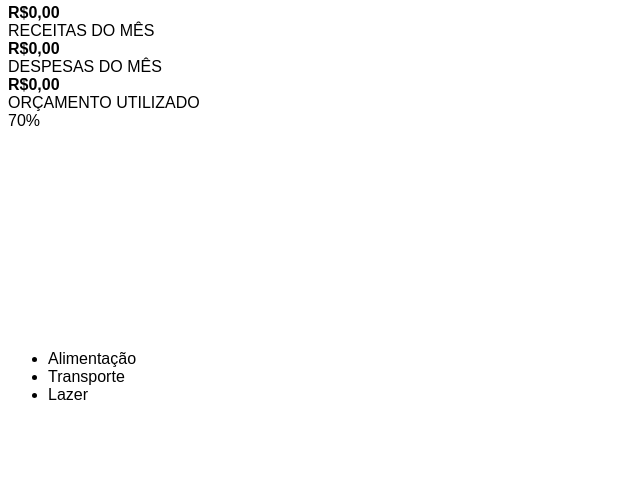
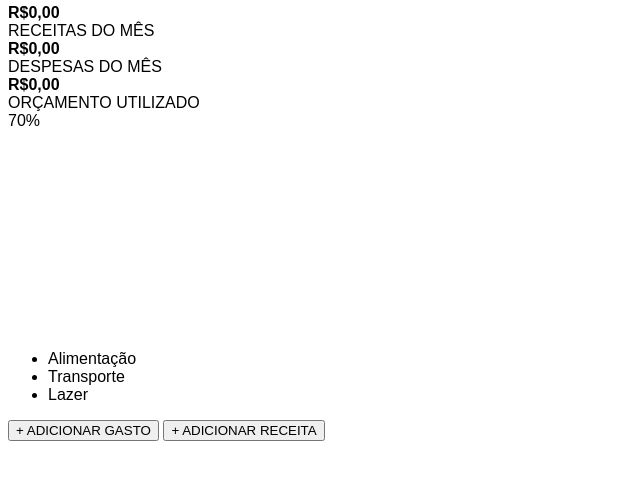
Before and after one commit to psicogi/Controle-de-gastos-pessoais, a plain HTML site: page src/index.html in a window 1280 px wide. Shown: the part 112-592 px from the top of the page, without its empty margins (0-640 px from the left). Drawn offline with Linux system fonts and the light colour scheme.

Commit message:
Seção de ações criada

```diff
--- a/src/index.html
+++ b/src/index.html
@@ -51,6 +51,11 @@
                 <li><span class="cor_lazer"></span>Lazer</li>
             </ul>
         </section>
+
+        <section class="acoes">
+            <button class="gasto">+ ADICIONAR GASTO</button>
+            <button class="receita">+ ADICIONAR RECEITA</button>
+        </section>
     </main>
     <script src="scripts/script.js"></script>
 </body>
```
